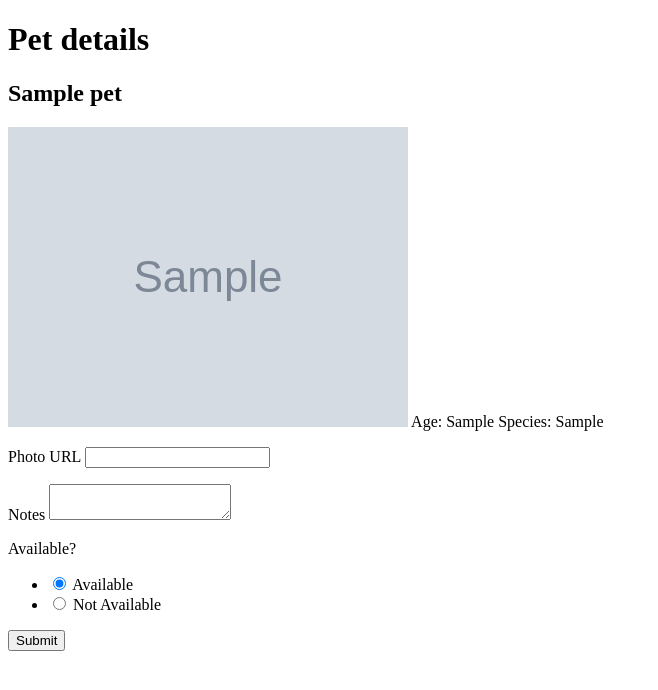
After one commit to julianecassidy/pet-adoption, a Flask app: page /1 in a window 1280 px wide. The commit adds this page. Shown: the top 690 px of the page, without its empty margins (0-658 px from the left). Run offline with Flask 2, Linux system fonts and the light colour scheme; tables that the repository leaves empty hold one stand-in row (values such as "Sample post"); grey boxes marked "Sample" are stand-in pictures.

Commit message:
add edit pet form

```diff
--- a/app.py
+++ b/app.py
@@ -6,7 +6,7 @@ from flask import Flask, render_template, request, redirect
 from flask_debugtoolbar import DebugToolbarExtension
 
 from models import connect_db, Pet, db
-from forms import AddPetForm
+from forms import AddPetForm, EditPetForm
 
 app = Flask(__name__)
 
@@ -14,6 +14,7 @@ app.config['SECRET_KEY'] = "secret"
 
 app.config['SQLALCHEMY_DATABASE_URI'] = os.environ.get(
     "DATABASE_URL", "postgresql:///adopt")
+app.config['SQLALCHEMY_ECHO']=True
 
 connect_db(app)
 
@@ -28,22 +29,24 @@ toolbar = DebugToolbarExtension(app)
 @app.get('/')
 def show_home():
     """Show homepage."""
+
     pets = Pet.query.all()
     return render_template('home.html', pets=pets)
 
 @app.route('/add', methods = ['GET', 'POST'])
 def show_add_pet_form():
+    """Show form to add pet and handle submits"""
 
     form  = AddPetForm()
 
     if form.validate_on_submit():
         name = form.name.data
         species = form.species.data
-        photo_url = form.photo_url.data
+        photo_url = form.photo_url.data or None
         age = form.age.data
         notes = form.notes.data
 
-        pet = Pet(name, species, photo_url, age, notes)
+        pet = Pet(name=name, species=species, photo_url=photo_url, age=age, notes=notes)
 
         db.session.add(pet)
         db.session.commit()
@@ -52,3 +55,27 @@ def show_add_pet_form():
 
     else:
         return render_template('add_pet_form.html', form=form)
+
+@app.route('/<int:pet_id>')
+def handle_edit_form(pet_id):
+    """Show pet detail page and edit page and handle form submit"""
+
+    form = EditPetForm()
+
+    pet = Pet.query.get_or_404(pet_id)
+
+    if form.validate_on_submit():
+        photo_url = form.photo_url.data or None
+        notes = form.notes.data
+        available = form.available.data
+
+        pet.photo_url = photo_url
+        pet.notes = notes
+        pet.available = available
+
+        db.session.commmit()
+
+        return redirect('/')
+
+    else:
+        return render_template('edit_form.html', form=form, pet=pet)
--- a/forms.py
+++ b/forms.py
@@ -1,15 +1,27 @@
 """Forms for adopt app."""
 
 from flask_wtf import FlaskForm
-from wtforms import StringField, SelectField, TextAreaField
+from wtforms import StringField, SelectField, TextAreaField, RadioField
+from wtforms.validators import InputRequired, Optional, URL
 
 class AddPetForm(FlaskForm):
     """Form for adding pets"""
 
-    name = StringField("Pet name")
-    species = StringField("Species")
-    photo_url = StringField("Photo URL")
+    name = StringField("Pet name", validators=[InputRequired()])
+    species = SelectField("Species",
+        choices = [("cat", 'cat'), ("dog", 'dog'), ("porcupine",'porcupine')])
+    photo_url = StringField("Photo URL", validators=[Optional(), URL()])
     age = SelectField('Age',
-        choices = [(0, 'baby'), (1, 'young'), (2,'adult'), (3,'senior')],
+        choices = [('baby', 'baby'), ('young', 'young'), ('adult','adult'), ('senior','senior')],
         coerce=int)
-    notes = TextAreaField("Notes")
+    notes = TextAreaField("Notes", validators=[Optional()])
+
+class EditPetForm(FlaskForm):
+    """Form for editing pet details"""
+
+    photo_url = StringField("Photo URL", validators=[Optional(), URL()])
+    notes = TextAreaField("Notes", validators=[Optional()])
+    available = RadioField("Available?",
+                default=True,
+                choices=[(True, "Available"), (False, "Not Available")],
+                validators=[InputRequired()])
--- a/templates/base.html
+++ b/templates/base.html
@@ -4,7 +4,7 @@
     <meta charset="UTF-8">
     <meta http-equiv="X-UA-Compatible" content="IE=edge">
     <meta name="viewport" content="width=device-width, initial-scale=1.0">
-    <title>{% block title %}{% endblock%}Pet Adoption</title>
+    <title>{% block title %}Pet Adoption{% endblock%}</title>
 </head>
 <body>
     {% block content %}
--- /dev/null
+++ b/templates/edit_form.html
@@ -0,0 +1,35 @@
+{% extends 'base.html' %} {% block title %} Add a Pet! {% endblock %}
+
+{% block content %}
+
+<h1>Pet details</h1>
+
+<div>
+
+<h2>{{ pet.name }}</h2>
+
+<img src="{{ pet.photo_url }}" style="max-width: 400px;">
+Age: {{ pet.age }}
+Species: {{ pet.species }}
+</div>
+
+<div>
+<form id="edit-form" method="POST">
+  {{ form.hidden_tag() }}
+  <!--add type=hidden form fields -->
+
+  {% for field in form if field.widget.input_type != 'hidden' %}
+
+  <p>
+    {{ field.label }} {{ field }} {% for error in field.errors %} {{ error }} {%
+    endfor %}
+  </p>
+
+  {% endfor %}
+
+  <button type="submit">Submit</button>
+</form>
+
+</div>
+
+{% endblock %}
--- a/templates/home.html
+++ b/templates/home.html
@@ -2,6 +2,7 @@
 
 {% block title %}Pet Adoption{% endblock %}
 
+{% block content %}
 <div>
     <h1>Pet Adoption</h1>
 </div>
@@ -9,9 +10,11 @@
 <div>
     <ul>
       {% for pet in pets %}
-      <li>{{ pet.photo_url }}<br>
+      <li><img src="{{ pet.photo_url }}" style="max-width: 200px"><br>
       {{ pet.name }} {% if pet.available %}is <b>Available</b>{% endif %}</li>
       {% endfor %}
       </ul>
      <button class="btn btn-primary"><a href="/add" >Add a pet!</a></button>
 </div>
+
+{% endblock %}
```
Also changed, not shown: models.py (+7 -4 lines), templates/add_pet_form.html (+7 -1 lines).
